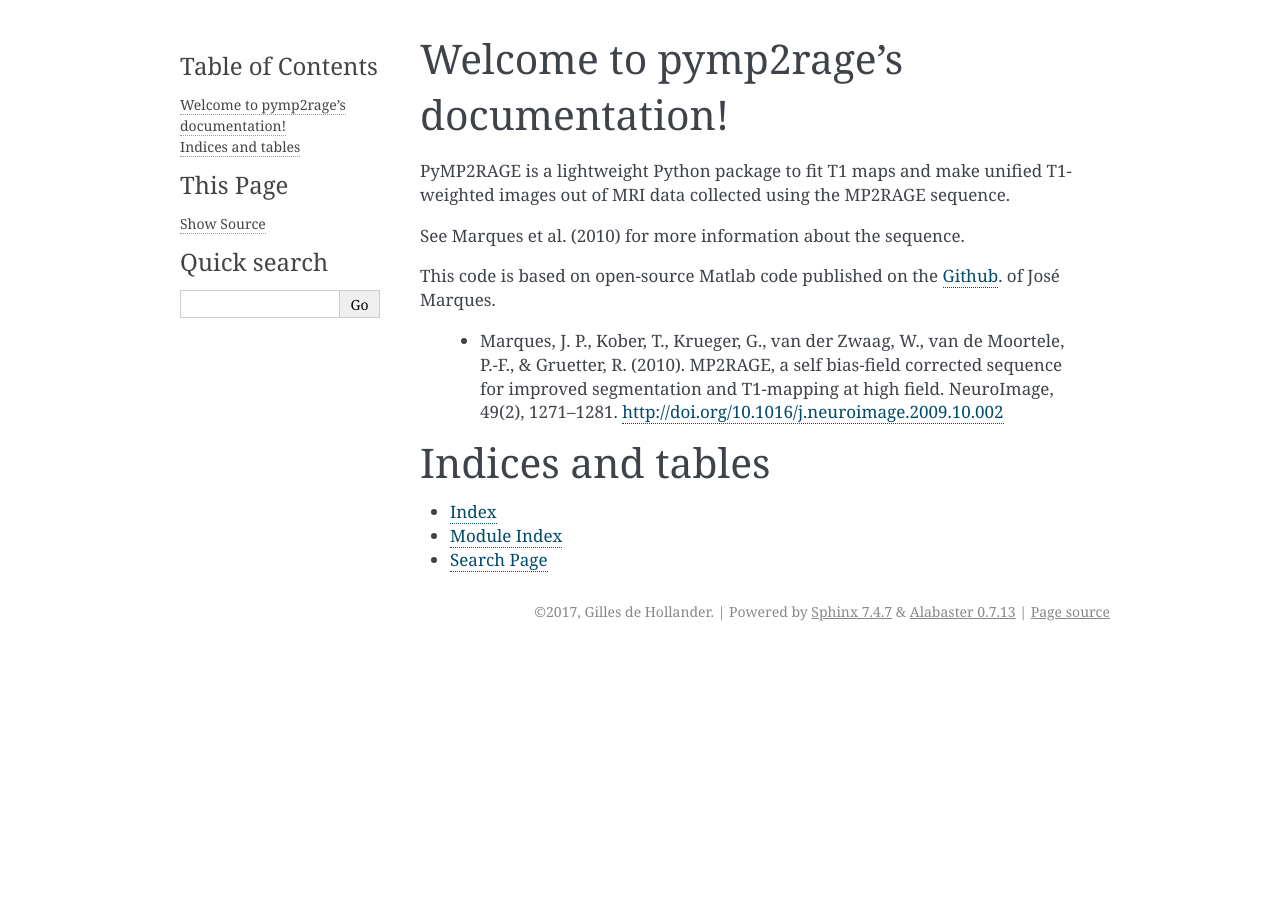
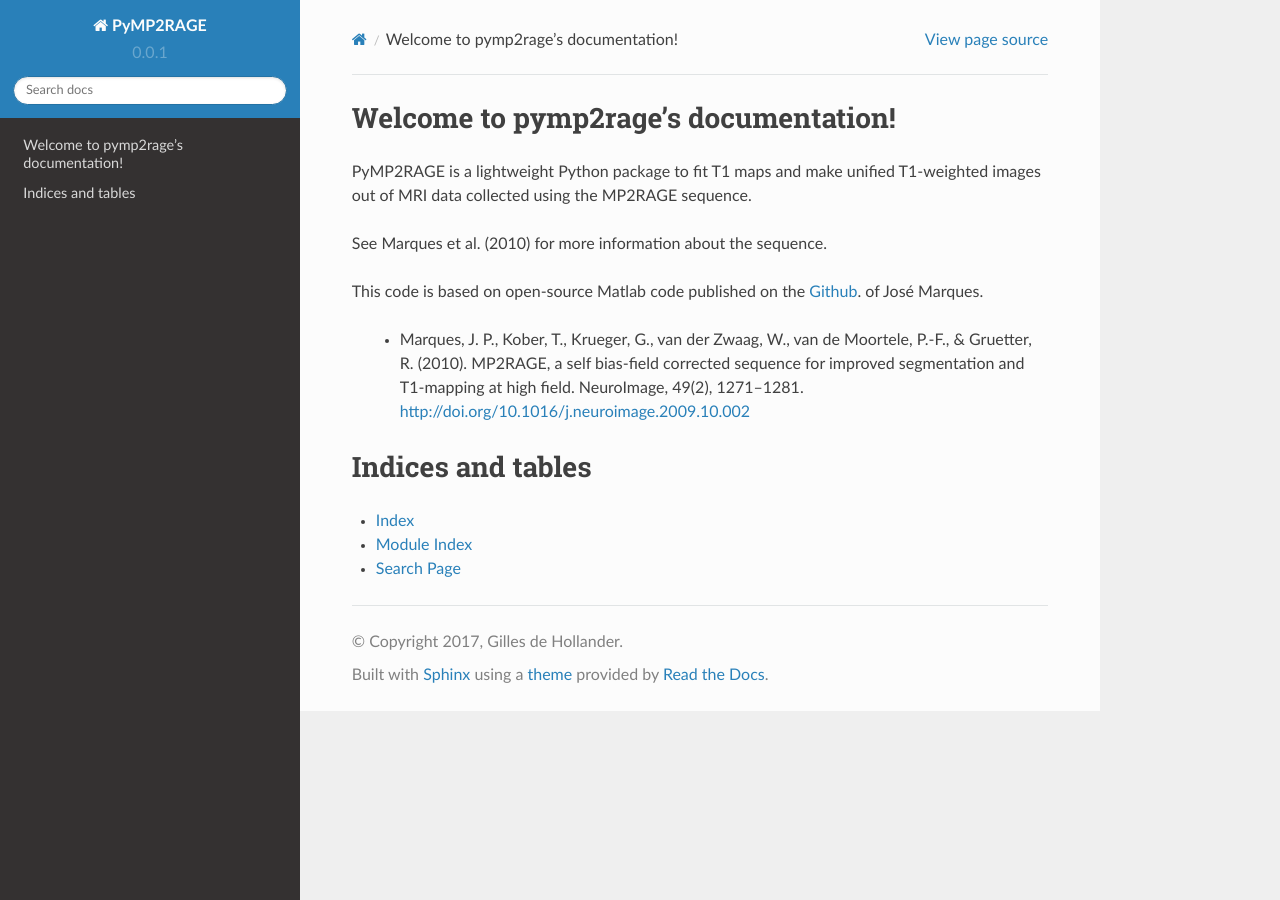
Before and after one commit to Gilles86/pymp2rage, a Sphinx documentation site: the page built from docs/index.rst, in a window 1280 px wide. Built offline with Sphinx 7.4.7 and the Read the Docs theme 2.0.0, drawn with Linux system fonts in a browser that asks for light colours.

Commit message:
New docs

```diff
--- a/docs/conf.py
+++ b/docs/conf.py
@@ -1,8 +1,8 @@
 #!/usr/bin/env python3
 # -*- coding: utf-8 -*-
 #
-# pymp2rage documentation build configuration file, created by
-# sphinx-quickstart on Thu Oct 26 13:47:36 2017.
+# PyMP2RAGE documentation build configuration file, created by
+# sphinx-quickstart on Thu Oct 26 14:42:20 2017.
 #
 # This file is execfile()d with the current directory set to its
 # containing dir.
@@ -17,9 +17,9 @@
 # add these directories to sys.path here. If the directory is relative to the
 # documentation root, use os.path.abspath to make it absolute, like shown here.
 #
-# import os
-# import sys
-# sys.path.insert(0, os.path.abspath('.'))
+import os
+import sys
+sys.path.insert(0, os.path.abspath('../'))
 
 
 # -- General configuration ------------------------------------------------
@@ -31,7 +31,9 @@
 # Add any Sphinx extension module names here, as strings. They can be
 # extensions coming with Sphinx (named 'sphinx.ext.*') or your custom
 # ones.
-extensions = []
+extensions = ['sphinx.ext.autodoc',
+    'sphinx.ext.doctest',
+    'sphinx.ext.todo']
 
 # Add any paths that contain templates here, relative to this directory.
 templates_path = ['_templates']
@@ -46,7 +48,7 @@ source_suffix = '.rst'
 master_doc = 'index'
 
 # General information about the project.
-project = 'pymp2rage'
+project = 'PyMP2RAGE'
 copyright = '2017, Gilles de Hollander'
 author = 'Gilles de Hollander'
 
@@ -55,9 +57,9 @@ author = 'Gilles de Hollander'
 # built documents.
 #
 # The short X.Y version.
-version = '0.1'
+version = '0.0.1'
 # The full version, including alpha/beta/rc tags.
-release = '0.1'
+release = '0.0.1'
 
 # The language for content autogenerated by Sphinx. Refer to documentation
 # for a list of supported languages.
@@ -75,7 +77,7 @@ exclude_patterns = ['_build', 'Thumbs.db', '.DS_Store']
 pygments_style = 'sphinx'
 
 # If true, `todo` and `todoList` produce output, else they produce nothing.
-todo_include_todos = False
+todo_include_todos = True
 
 
 # -- Options for HTML output ----------------------------------------------
@@ -83,7 +85,7 @@ todo_include_todos = False
 # The theme to use for HTML and HTML Help pages.  See the documentation for
 # a list of builtin themes.
 #
-html_theme = 'alabaster'
+html_theme = 'sphinx_rtd_theme'
 
 # Theme options are theme-specific and customize the look and feel of a theme
 # further.  For a list of options available for each theme, see the
@@ -100,7 +102,7 @@ html_static_path = ['_static']
 # -- Options for HTMLHelp output ------------------------------------------
 
 # Output file base name for HTML help builder.
-htmlhelp_basename = 'pymp2ragedoc'
+htmlhelp_basename = 'PyMP2RAGEdoc'
 
 
 # -- Options for LaTeX output ---------------------------------------------
@@ -127,7 +129,7 @@ latex_elements = {
 # (source start file, target name, title,
 #  author, documentclass [howto, manual, or own class]).
 latex_documents = [
-    (master_doc, 'pymp2rage.tex', 'pymp2rage Documentation',
+    (master_doc, 'PyMP2RAGE.tex', 'PyMP2RAGE Documentation',
      'Gilles de Hollander', 'manual'),
 ]
 
@@ -137,7 +139,7 @@ latex_documents = [
 # One entry per manual page. List of tuples
 # (source start file, name, description, authors, manual section).
 man_pages = [
-    (master_doc, 'pymp2rage', 'pymp2rage Documentation',
+    (master_doc, 'pymp2rage', 'PyMP2RAGE Documentation',
      [author], 1)
 ]
 
@@ -148,7 +150,7 @@ man_pages = [
 # (source start file, target name, title, author,
 #  dir menu entry, description, category)
 texinfo_documents = [
-    (master_doc, 'pymp2rage', 'pymp2rage Documentation',
-     author, 'pymp2rage', 'One line description of project.',
+    (master_doc, 'PyMP2RAGE', 'PyMP2RAGE Documentation',
+     author, 'PyMP2RAGE', 'One line description of project.',
      'Miscellaneous'),
 ]
--- /dev/null
+++ b/docs/source/modules.rst
@@ -0,0 +1,7 @@
+pymp2rage
+=========
+
+.. toctree::
+   :maxdepth: 4
+
+   pymp2rage
```
Also changed, not shown: docs/source/pymp2rage.rst (added, +22 -0 lines), 1 other file.
